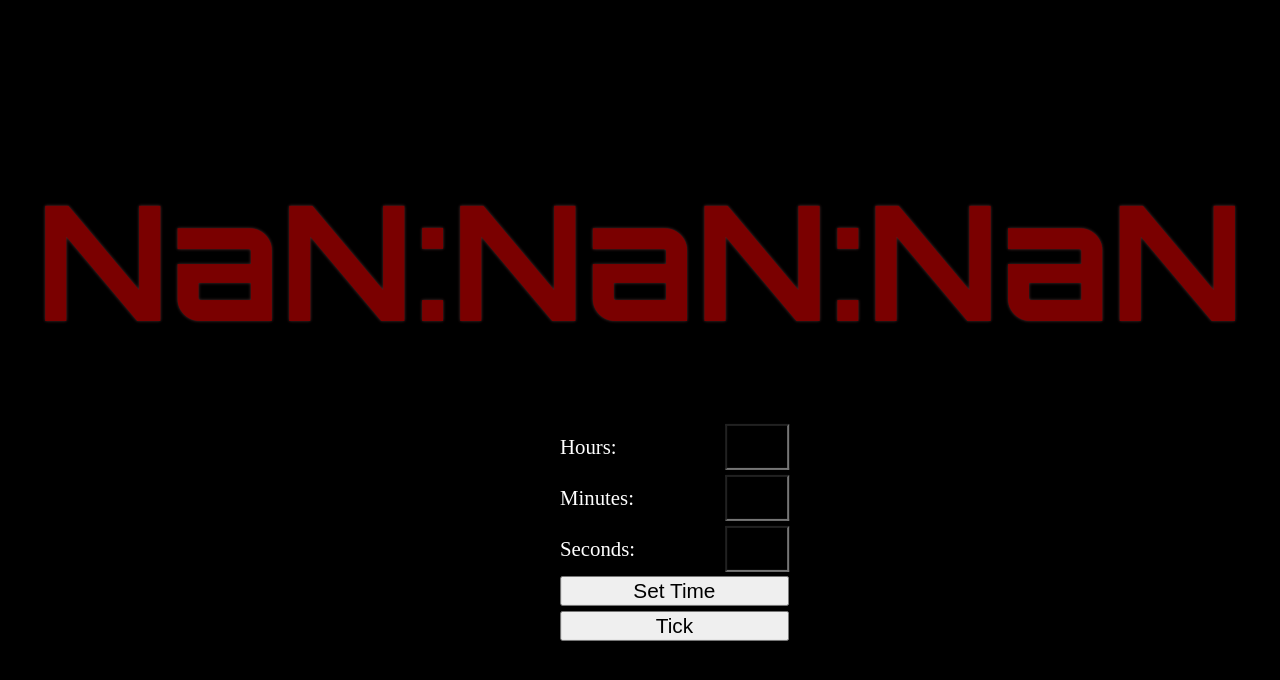
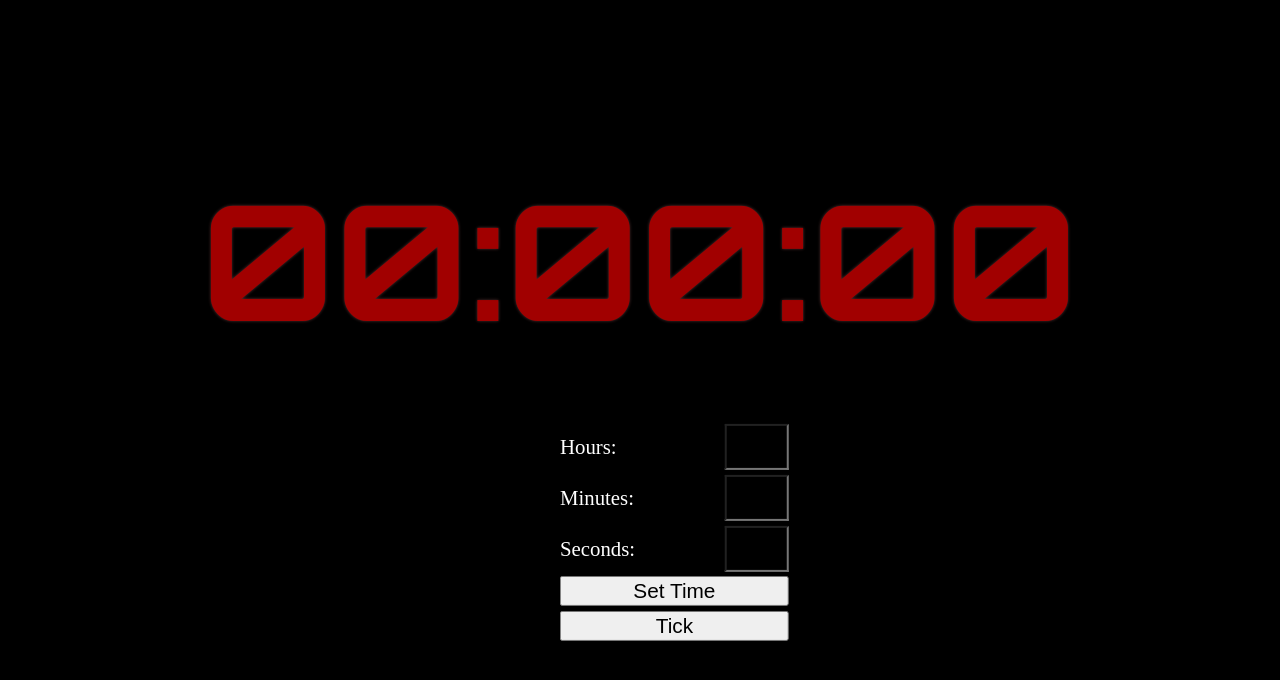
Before and after one commit to HZ-HBO-ICT/ts-clockdisplay, a website with bundled scripts: page index.html in a window 1280 px wide. Both pictures are taken after a click on the button "Set Time". Built offline with nearby package versions, Linux system fonts and the light colour scheme.

Commit message:
Add NaN check to NumberDisplay

```diff
--- a/css/index.css
+++ b/css/index.css
@@ -55,7 +55,7 @@ body {
     font-size: 10em;
     margin:auto;
     text-align: center;
-    color: rgb(144, 0, 0);
+    color: rgb(190, 0, 0);
     animation: glow 1s ease-in-out infinite alternate;
 
 }
--- a/index.html
+++ b/index.html
@@ -2,7 +2,7 @@
 <html>
 
 <head>
-    <title>TypeScript Module Application</title>
+    <title>TypeScript Clock Display</title>
     <link href="css/index.css" rel="stylesheet">
 </head>
 
--- a/src/NumberDisplay.ts
+++ b/src/NumberDisplay.ts
@@ -9,7 +9,9 @@ export default class NumberDisplay {
   }
 
   public setValue(newValue: number): void {
-    this.value = newValue;
+    if (!isNaN(newValue)) {
+      this.value = newValue;
+    }
   }
 
   public getValue(): number {
--- a/src/app.ts
+++ b/src/app.ts
@@ -8,12 +8,9 @@ window.addEventListener('load', () => {
 
   // Add the click listener for set Time
   document.getElementById('setTime')?.addEventListener('click', () => {
-    const hoursInput: HTMLInputElement = document.getElementById('hours') as HTMLInputElement;
-    const hours: number = Number.parseInt(hoursInput.value);
-    const minutesInput: HTMLInputElement = document.getElementById('minutes') as HTMLInputElement;
-    const minutes: number = Number.parseInt(minutesInput.value);
-    const secondsInput: HTMLInputElement = document.getElementById('seconds') as HTMLInputElement;
-    const seconds: number = Number.parseInt(secondsInput.value);
+    const hours: number = getValueFromInput('hours');
+    const minutes: number = getValueFromInput('minutes');
+    const seconds: number = getValueFromInput('seconds');
 
     myDisplay.setTime(hours, minutes, seconds);
   });
@@ -23,3 +20,13 @@ window.addEventListener('load', () => {
     myDisplay.timeTick();
   });
 });
+
+/**
+ *
+ * @param inputId Id of HTML Input element
+ * @returns number value of the input element
+ */
+function getValueFromInput(inputId: string): number {
+  const input: HTMLInputElement = document.getElementById(inputId) as HTMLInputElement;
+  return Number.parseInt(input.value);
+}
```
